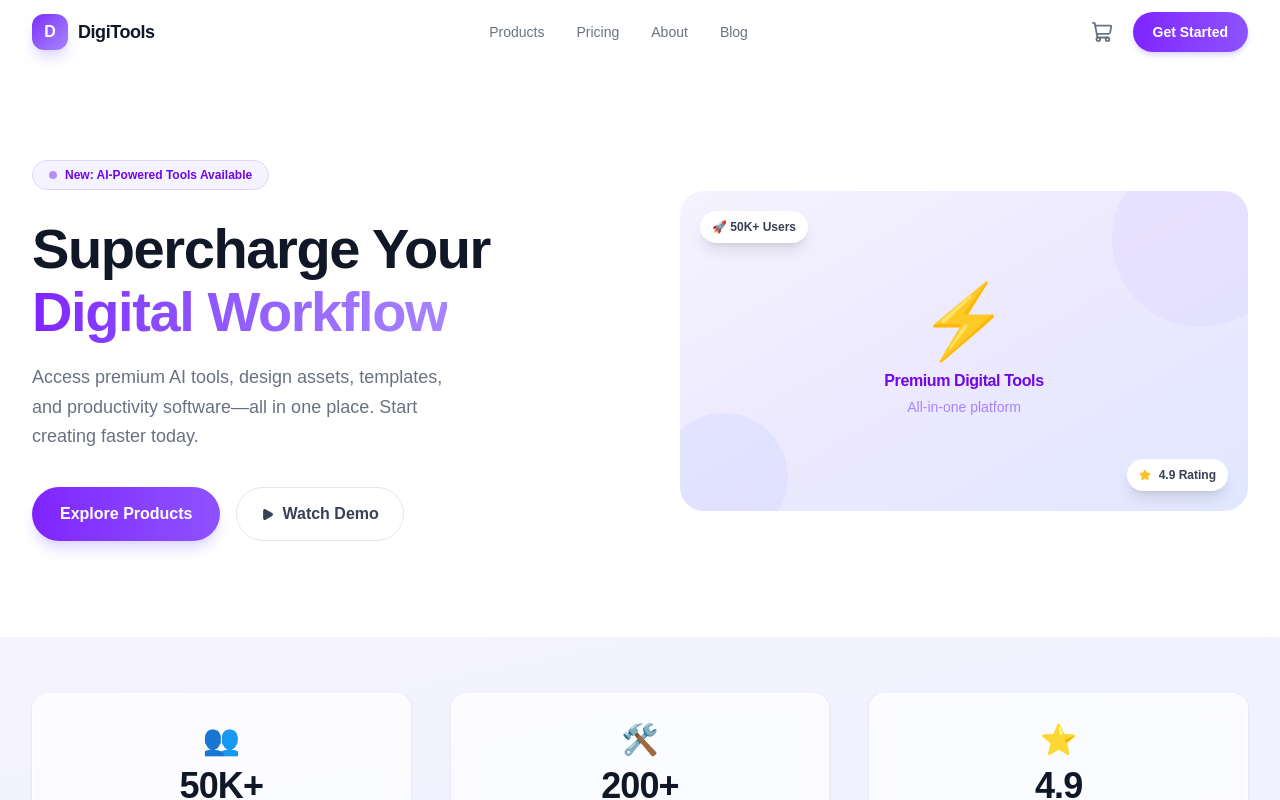
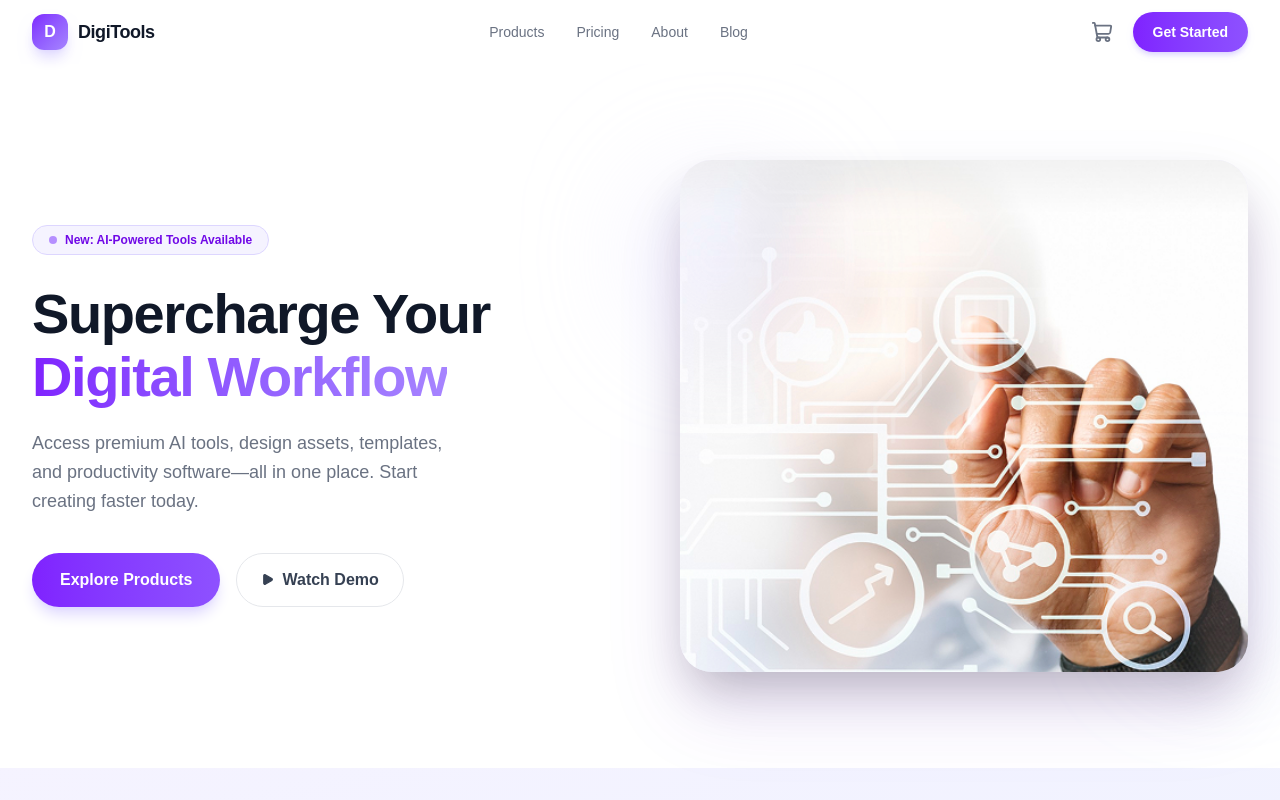
Before and after one commit to Mahfuzgit12/Digital-Tools-Platform, a React (Vite) app: page / in a window 1280 px wide. Shown: the top 800 px of the page. Built offline with nearby package versions, Linux system fonts and the light colour scheme.

Commit message:
update hero section

```diff
--- a/index.html
+++ b/index.html
@@ -2,7 +2,7 @@
 <html lang="en">
   <head>
     <meta charset="UTF-8" />
-    <link rel="icon" type="image/svg+xml" href="/favicon.svg" />
+    <link rel="icon" type="image/svg+xml" href="/src/assets/design-tool.png" />
     <meta name="viewport" content="width=device-width, initial-scale=1.0" />
     <title>digitools</title>
   </head>
--- a/src/components/Hero.jsx
+++ b/src/components/Hero.jsx
@@ -1,4 +1,5 @@
 import { Play, Star } from "lucide-react";
+import bannerImg from "../assets/banner.png";
 
 export default function Hero({ onExplore }) {
   return (
@@ -38,30 +39,19 @@ export default function Hero({ onExplore }) {
           </div>
         </div>
 
-        {/* Right – decorative card */}
-        <div className="hidden md:block">
-          <div className="relative">
-            <div className="bg-gradient-to-br from-violet-50 via-violet-100 to-indigo-100 rounded-3xl h-80 flex items-center justify-center overflow-hidden relative">
-              {/* BG circles */}
-              <div className="absolute top-[-40px] right-[-40px] w-44 h-44 bg-violet-200/40 rounded-full" />
-              <div className="absolute bottom-[-30px] left-[-20px] w-32 h-32 bg-indigo-200/30 rounded-full" />
-
-              {/* Center */}
-              <div className="text-center z-10">
-                <div className="text-7xl mb-3">⚡</div>
-                <p className="text-violet-700 font-bold text-base tracking-tight">Premium Digital Tools</p>
-                <p className="text-violet-400 text-sm font-medium mt-1">All-in-one platform</p>
-              </div>
-
-              {/* Floating badges */}
-              <div className="absolute top-5 left-5 bg-white rounded-2xl px-3 py-2 shadow-lg flex items-center gap-2 text-xs font-semibold text-gray-700">
-                🚀 50K+ Users
-              </div>
-              <div className="absolute bottom-5 right-5 bg-white rounded-2xl px-3 py-2 shadow-lg flex items-center gap-2 text-xs font-semibold text-gray-700">
-                <Star size={12} fill="#FBBF24" color="#FBBF24" />
-                4.9 Rating
-              </div>
+        {/* Right – banner image */}
+        <div className="flex justify-center md:justify-end">
+          <div className="relative w-full max-w-xl mx-auto md:mx-0">
+            <div className="absolute inset-0 rounded-[2rem] bg-gradient-to-br from-violet-50 via-violet-100 to-indigo-100 shadow-[0_40px_80px_rgba(109,40,217,0.12)]" />
+            <div className="relative rounded-[2rem] overflow-hidden shadow-2xl">
+              <img
+                src={bannerImg}
+                alt="Hero banner"
+                className="w-full h-[24rem] sm:h-[28rem] md:h-[32rem] object-cover"
+              />
             </div>
+            <div className="absolute top-6 -left-8 w-28 h-28 sm:w-36 sm:h-36 bg-violet-200/40 rounded-full blur-3xl" />
+            <div className="absolute bottom-6 -right-6 w-24 h-24 sm:w-28 sm:h-28 bg-indigo-200/30 rounded-full blur-3xl" />
           </div>
         </div>
       </div>
```
